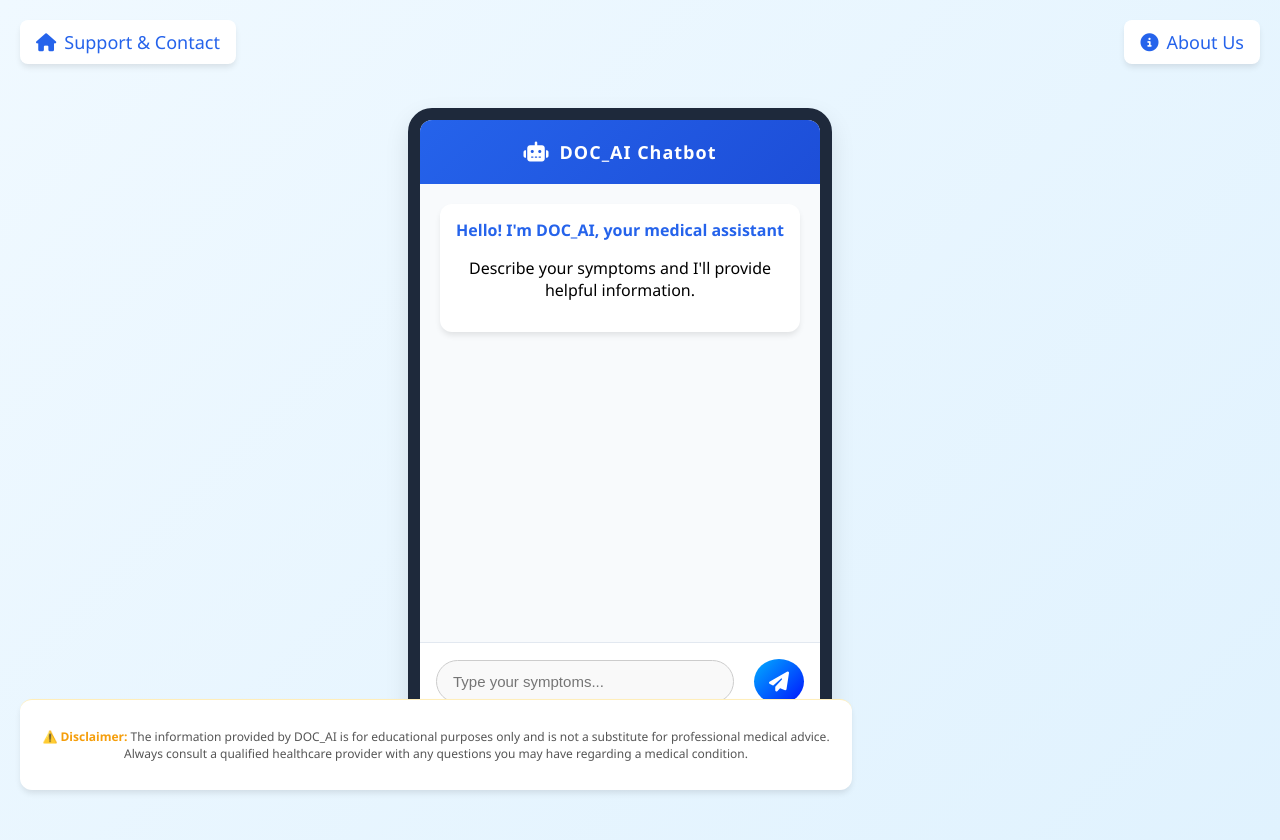
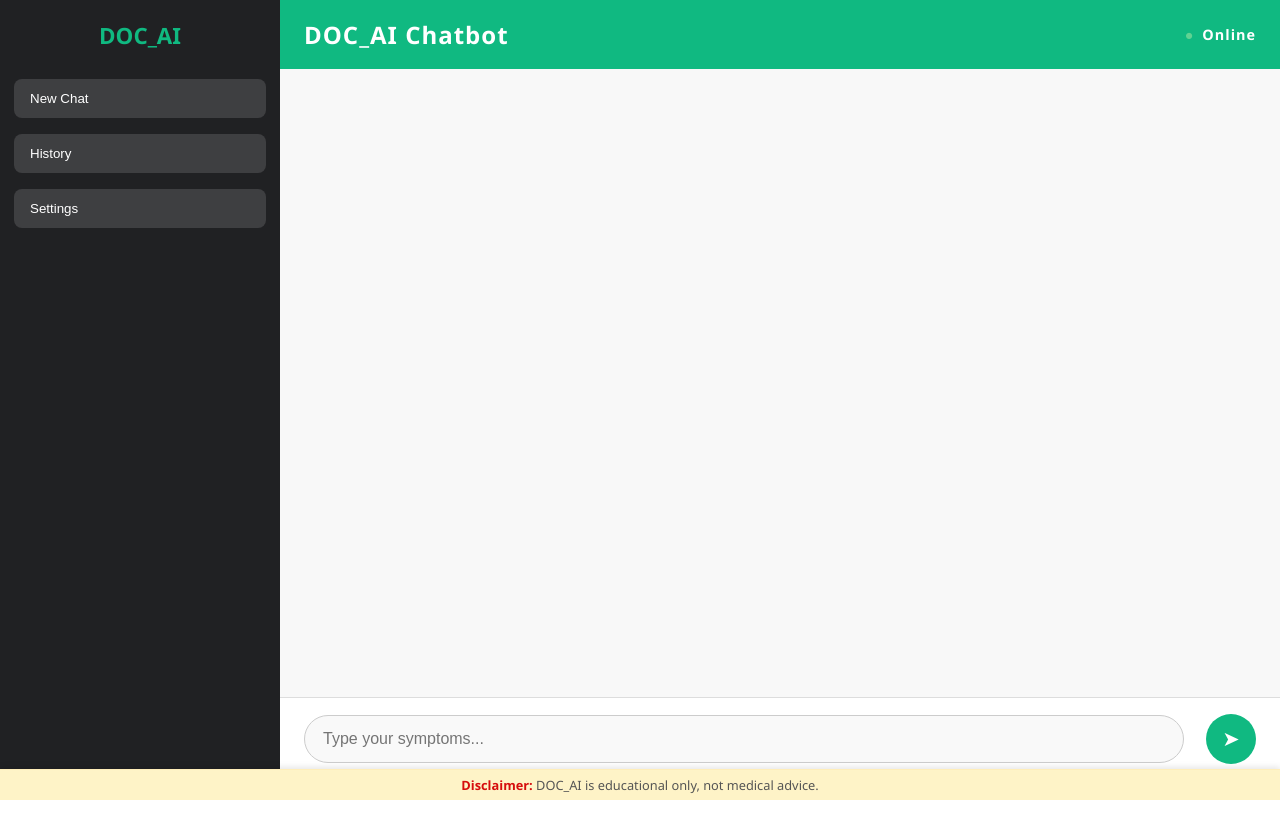
Before and after one commit to Khalidabdulkadir/DocAi, a Flask app: page / in a window 1280 px wide. After the commit the page ends 800 px from the top, so only its background shows below. Run offline with Flask 3, Linux system fonts and the light colour scheme.

Commit message:
last changes

```diff
--- a/templates/index.html
+++ b/templates/index.html
@@ -4,286 +4,205 @@
   <meta charset="UTF-8">
   <title>DOC_AI Chatbot</title>
   <link rel="stylesheet" href="{{ url_for('static', filename='style.css') }}">
-  <link rel="stylesheet" href="https://cdnjs.cloudflare.com/ajax/libs/font-awesome/6.4.0/css/all.min.css">
   <style>
-    :root {
-      --primary: #2563eb;
-      --primary-dark: #1d4ed8;
-      --secondary: #10b981;
-      --light: #f8fafc;
-      --dark: #1e293b;
-      --gray: #64748b;
-      --light-gray: #e2e8f0;
-      --shadow: 0 4px 6px -1px rgba(0, 0, 0, 0.1);
+    * { box-sizing: border-box; margin: 0; padding: 0; }
+    html, body { height: 100%; width: 100%; font-family: 'Segoe UI', system-ui, sans-serif; background: #f5f5f5; }
+
+    /* ---------- Layout ---------- */
+    .app-container {
+      display: flex;
+      height: 100vh;
+      width: 100vw;
+      overflow: hidden;
     }
 
-    body {
-      background: linear-gradient(135deg, #f0f9ff 0%, #e0f2fe 100%);
-      min-height: 100vh;
+    /* ---------- Sidebar ---------- */
+    .sidebar {
+      width: 280px;
+      background: #202123;
+      color: #fff;
       display: flex;
       flex-direction: column;
-      align-items: center;
-      justify-content: center;
-      padding: 20px;
-      font-family: 'Segoe UI', Tahoma, Geneva, Verdana, sans-serif;
-      margin: 0;
+      padding: 20px 0;
+      flex-shrink: 0;
     }
 
-    /* Phone Frame */
-    .phone-frame {
-      width: 100%;
-      max-width: 400px;
-      height: 600px;
-      background: white;
-      border-radius: 24px;
-      box-shadow: 0 10px 25px rgba(0, 0, 0, 0.1);
-      overflow: hidden;
+    .sidebar h2 {
+      text-align: center;
+      font-size: 1.4rem;
+      margin-bottom: 20px;
+      color: #10b981;
+    }
+
+    .sidebar button {
+      width: 90%;
+      margin: 8px auto;
+      padding: 12px 16px;
+      border: none;
+      border-radius: 8px;
+      background: #3e3f41;
+      color: #fff;
+      cursor: pointer;
+      text-align: left;
+      transition: background 0.2s;
+    }
+
+    .sidebar button:hover { background: #505357; }
+
+    /* ---------- Main Panel ---------- */
+    .main-panel {
+      flex: 1;
       display: flex;
       flex-direction: column;
-      position: relative;
-      border: 12px solid #1e293b;
+      background: #ffffff;
+      overflow: hidden;
     }
 
-    /* Chat Header */
     .chat-header {
-      background: linear-gradient(135deg, var(--primary) 0%, var(--primary-dark) 100%);
-      color: white;
-      padding: 20px;
-      text-align: center;
+      background: #10b981;
+      color: #fff;
+      padding: 18px 24px;
       font-weight: 600;
-      font-size: 18px;
-      box-shadow: 0 2px 10px rgba(0, 0, 0, 0.1);
+      font-size: 1.5rem;
+      display: flex;
+      justify-content: space-between;
+      align-items: center;
+    }
+
+    .chat-header .status {
+      font-size: 0.9rem;
       display: flex;
       align-items: center;
-      justify-content: center;
-      gap: 10px;
+      gap: 8px;
     }
 
-    .chat-header i {
-      font-size: 20px;
+    .chat-header .status::before {
+      content: "●";
+      color: #a0e7a0;
+      animation: pulse 2s infinite;
     }
 
-    /* Chat Box */
-    .chat-box {
+    @keyframes pulse {
+      0%,100% { opacity: 1; }
+      50% { opacity: 0.5; }
+    }
+
+    /* ---------- Chat Box ---------- */
+    #chat-box {
       flex: 1;
-      padding: 20px;
+      padding: 20px 30px;
       overflow-y: auto;
-      background: #f8fafc;
       display: flex;
       flex-direction: column;
-      gap: 15px;
+      gap: 12px;
+      background: #f8f8f8;
     }
 
     .message {
-      max-width: 80%;
-      padding: 12px 16px;
-      border-radius: 18px;
-      line-height: 1.5;
-      position: relative;
-      animation: fadeIn 0.3s ease-out;
+      padding: 14px 18px;
+      border-radius: 20px;
+      max-width: 70%;
+      line-height: 1.4;
+      word-wrap: break-word;
+      font-size: 1rem;
     }
 
-    @keyframes fadeIn {
-      from { opacity: 0; transform: translateY(10px); }
-      to { opacity: 1; transform: translateY(0); }
+    .user-message { align-self: flex-end; background: #10b981; color: white; border-bottom-right-radius: 4px; }
+    .bot-message { align-self: flex-start; background: #e2e8f0; color: #1f2937; border-bottom-left-radius: 4px; }
+
+    /* ---------- Input Area ---------- */
+    .input-area {
+      display: flex;
+      padding: 16px 24px;
+      border-top: 1px solid #ddd;
+      gap: 12px;
+      background: #fff;
+      margin-bottom: 20px;
     }
 
-    .user-message {
-      align-self: flex-end;
-      background: var(--primary);
-      color: white;
-      border-bottom-right-radius: 6px;
+    #user-input {
+      flex: 1;
+      padding: 14px 18px;
+      border-radius: 25px;
+      border: 1px solid #ccc;
+      font-size: 1rem;
+      outline: none;
     }
 
-    .bot-message {
-      align-self: flex-start;
-      background: white;
-      color: var(--dark);
-      border: 1px solid var(--light-gray);
-      border-bottom-left-radius: 6px;
+    #user-input:focus {
+      border-color: #10b981;
+      box-shadow: 0 0 0 3px rgba(16,185,129,0.2);
     }
 
-    /* Input Area */
-    .input-area {
-      display: flex;
-      padding: 16px;
-      background: white;
-      border-top: 1px solid var(--light-gray);
-      gap: 10px;
+    #send-btn {
+      width: 50px; height: 50px;
+      border-radius: 50%;
+      border: none;
+      background: #10b981;
+      color: white;
+      font-size: 1.3rem;
+      cursor: pointer;
+      transition: all 0.2s;
     }
 
-    .user-input {
-      flex: 1;
-      padding: 14px 16px;
-      border: 1px solid var(--light-gray);
-      border-radius: 24px;
-      outline: none;
-      font-size: 16px;
-      transition: all 0.3s;
-      background: #f8fafc;
+    #send-btn:hover { background: #0f9d77; transform: translateY(-1px); }
+
+    /* ---------- Disclaimer ---------- */
+    .disclaimer {
+      text-align: center;
+      font-size: 0.8rem;
+      color: #555;
+      padding: 6px;
+      background: #fef3c7;
     }
 
-    .user-input:focus {
-      border-color: var(--primary);
-      box-shadow: 0 0 0 3px rgba(37, 99, 235, 0.1);
+    /* ---------- Responsive ---------- */
+    @media (max-width: 900px) {
+      .sidebar { width: 70px; padding: 10px 0; }
+      .sidebar h2 { display: none; }
+      .sidebar button { width: 50%; font-size: 0; text-align: center; padding: 10px; }
+      .sidebar button::before { content: attr(data-icon); font-size: 1.2rem; }
     }
 
-    .send-btn {
-      background: var(--primary);
-      color: white;
-      border: none;
-      width: 50px;
-      height: 50px;
-      border-radius: 50%;
-      display: flex;
-      align-items: center;
-      justify-content: center;
-      cursor: pointer;
-      transition: all 0.3s;
-      font-size: 18px;
-      box-shadow: var(--shadow);
+    @media (max-width: 600px) {
+      .app-container { flex-direction: column; }
+      .sidebar { width: 100%; flex-direction: row; overflow-x: auto; }
+      .main-panel { flex: 1; height: calc(100vh - 50px); }
     }
 
-    .send-btn:hover {
-      background: var(--primary-dark);
-      transform: scale(1.05);
-    }
-
-    /* Navigation Links */
-    .Support-link {
-      position: fixed;
-      top: 20px;
-      left: 20px;
-      font-size: 18px;
-    }
-
-    .Support-link a {
-      text-decoration: none;
-      color: var(--primary);
-      font-weight: 500;
-      display: flex;
-      align-items: center;
-      gap: 8px;
-      transition: all 0.3s;
-      padding: 10px 16px;
-      border-radius: 8px;
-      background: white;
-      box-shadow: var(--shadow);
-    }
-
-    .Support-link a:hover {
-      color: var(--primary-dark);
-      transform: translateY(-2px);
-      text-decoration: none;
-    }
-
-    .about-link {
-      position: fixed;
-      top: 20px;
-      right: 20px;
-      font-size: 18px;
-    }
-
-    .about-link a {
-      text-decoration: none;
-      color: var(--primary);
-      font-weight: 500;
-      display: flex;
-      align-items: center;
-      gap: 8px;
-      transition: all 0.3s;
-      padding: 10px 16px;
-      border-radius: 8px;
-      background: white;
-      box-shadow: var(--shadow);
-    }
-
-    .about-link a:hover {
-      color: var(--primary-dark);
-      transform: translateY(-2px);
-      text-decoration: none;
-    }
-
-    /* Disclaimer */
-    .disclaimer {
-      position: fixed;
-      bottom: 10px;
-      width: 100%;
-      max-width: 800px;
-      text-align: center;
-      font-size: 12px;
-      color: #555;
-      background: white;
-      padding: 16px;
-      border-radius: 12px;
-      margin: 0 20px;
-      box-shadow: var(--shadow);
-    }
-
-    .disclaimer strong {
-      color: #f59e0b;
-    }
-
-    /* Welcome Message */
-    .welcome-message {
-      text-align: center;
-      padding: 15px;
-      background: white;
-      border-radius: 12px;
-      margin-bottom: 10px;
-      box-shadow: var(--shadow);
-    }
-
-    .welcome-title {
-      font-size: 16px;
-      color: var(--primary);
-      margin-bottom: 8px;
-      font-weight: 600;
-    }
   </style>
 </head>
 <body>
 
-  <!-- Phone-like chat container -->
-  <div class="phone-frame">
-    <div class="chat-header">
-      <i class="fas fa-robot"></i>
-      DOC_AI Chatbot
+  <div class="app-container">
+    <!-- Sidebar -->
+    <div class="sidebar">
+      <h2>DOC_AI</h2>
+      <button>New Chat</button>
+      <button>History</button>
+      <button>Settings</button>
     </div>
-    <div id="chat-box" class="chat-box">
-      <div class="welcome-message">
-        <div class="welcome-title">Hello! I'm DOC_AI, your medical assistant</div>
-        <p>Describe your symptoms and I'll provide helpful information.</p>
+
+    <!-- Main Chat Panel -->
+    <div class="main-panel">
+      <div class="chat-header">
+        DOC_AI Chatbot
+        <div class="status">Online</div>
       </div>
-    </div>
-    <div class="input-area">
-      <input type="text" id="user-input" placeholder="Type your symptoms..." autocomplete="off">
-      <button id="send-btn">
-        <i class="fas fa-paper-plane"></i>
-      </button>
+
+      <div id="chat-box"></div>
+
+      <div class="input-area">
+        <input type="text" id="user-input" placeholder="Type your symptoms..." autocomplete="off" />
+        <button id="send-btn">➤</button>
+      </div>
     </div>
   </div>
 
-  <script src="{{ url_for('static', filename='script.js') }}"></script>
-
-  <div class="Support-link">
-    <a href="Support.html">
-      <i class="fas fa-home"></i>
-      Support & Contact
-    </a>
+  <div class="disclaimer">
+    <strong>Disclaimer:</strong> DOC_AI is educational only, not medical advice.
   </div>
 
-  <div class="about-link">
-    <a href="about.html">
-      <i class="fas fa-info-circle"></i>
-      About Us
-    </a>
-  </div>
-
-  <div class="disclaimer">
-    <p><strong>⚠️ Disclaimer:</strong> The information provided by DOC_AI is for educational purposes only and is not a substitute for professional medical advice.<br>
-    Always consult a qualified healthcare provider with any questions you may have regarding a medical condition.</p>
-  </div>
-
+  <script src="{{ url_for('static', filename='script.js') }}"></script>
 </body>
 </html>
```
Also changed, not shown: 1 other file.
